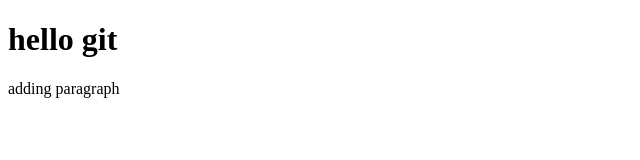
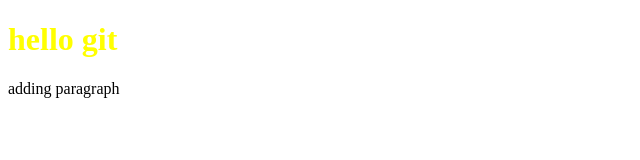
Before and after one commit to dhanesh900/enterprise-course-learn-git, a plain HTML site: page index.html in a window 1280 px wide. Shown: the whole page, without its empty margins (0-640 px from the left). Drawn offline with Linux system fonts and the light colour scheme.

Commit message:
add color to heading

```diff
--- a/index.html
+++ b/index.html
@@ -7,7 +7,7 @@
     <title>LEARN GIT</title>
 </head>
 <body>
-    <h1>hello git</h1>
+    <h1 style="color: yellow;">hello git</h1>
     <p>adding paragraph<p>
 </body>
 </html>
```
